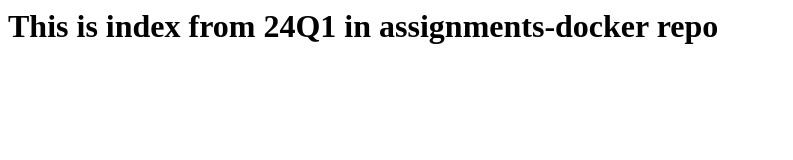
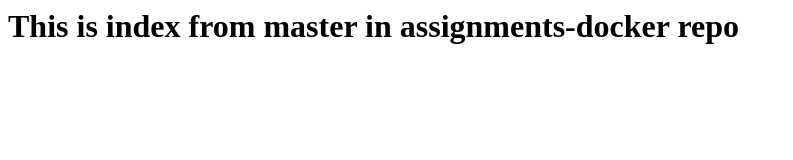
Before and after one commit to vinodhalsangi/Assignments-Docker, a plain HTML site: page index.html in a window 1280 px wide. Shown: the whole page, without its empty margins (0-793 px from the left). Drawn offline with Linux system fonts and the light colour scheme.

Commit message:
Update index.html

```diff
--- a/index.html
+++ b/index.html
@@ -1 +1 @@
-<H1>This is index from 24Q1 in assignments-docker repo</H1>
+<H1>This is index from master in assignments-docker repo</H1>
```
